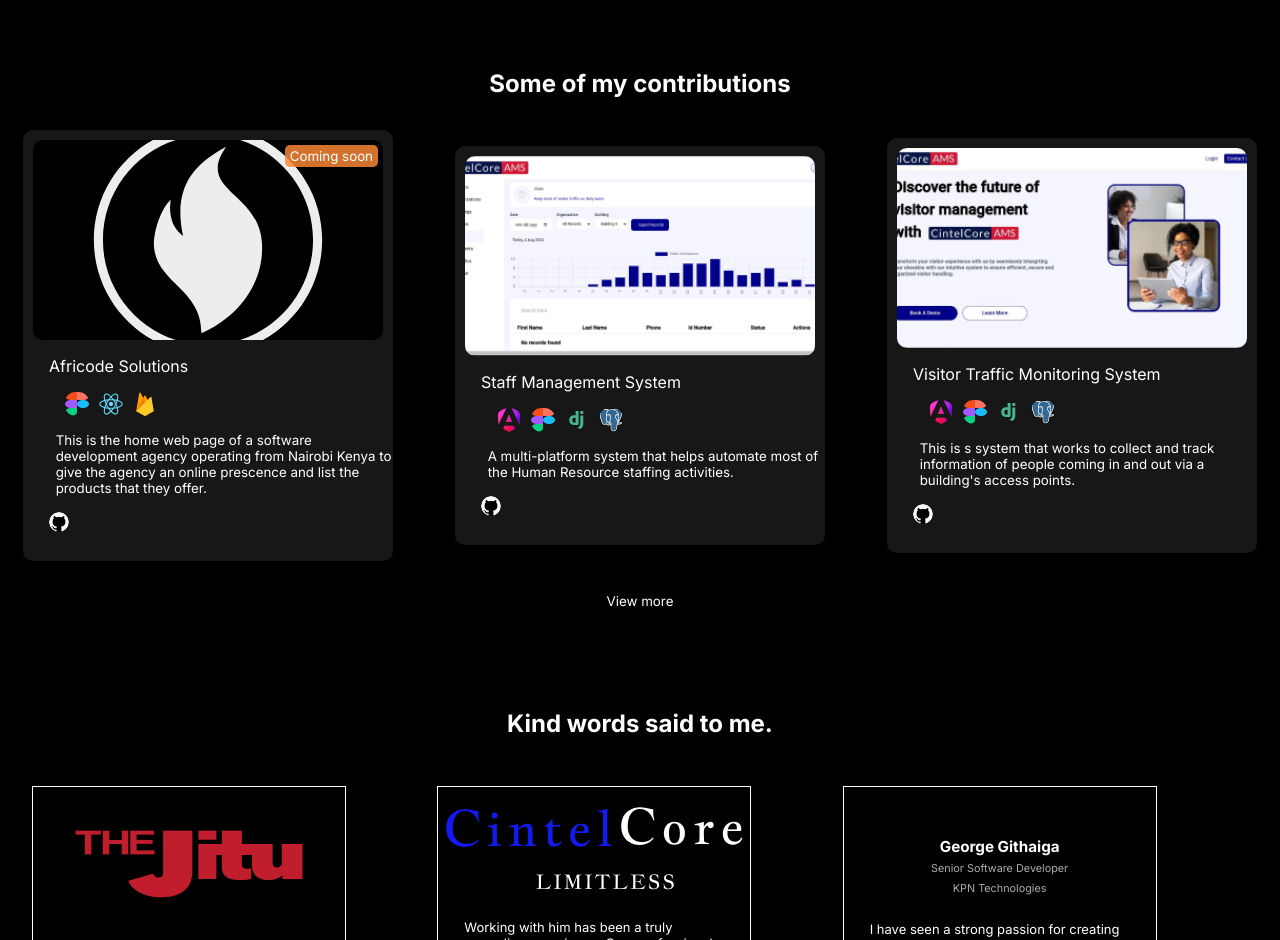
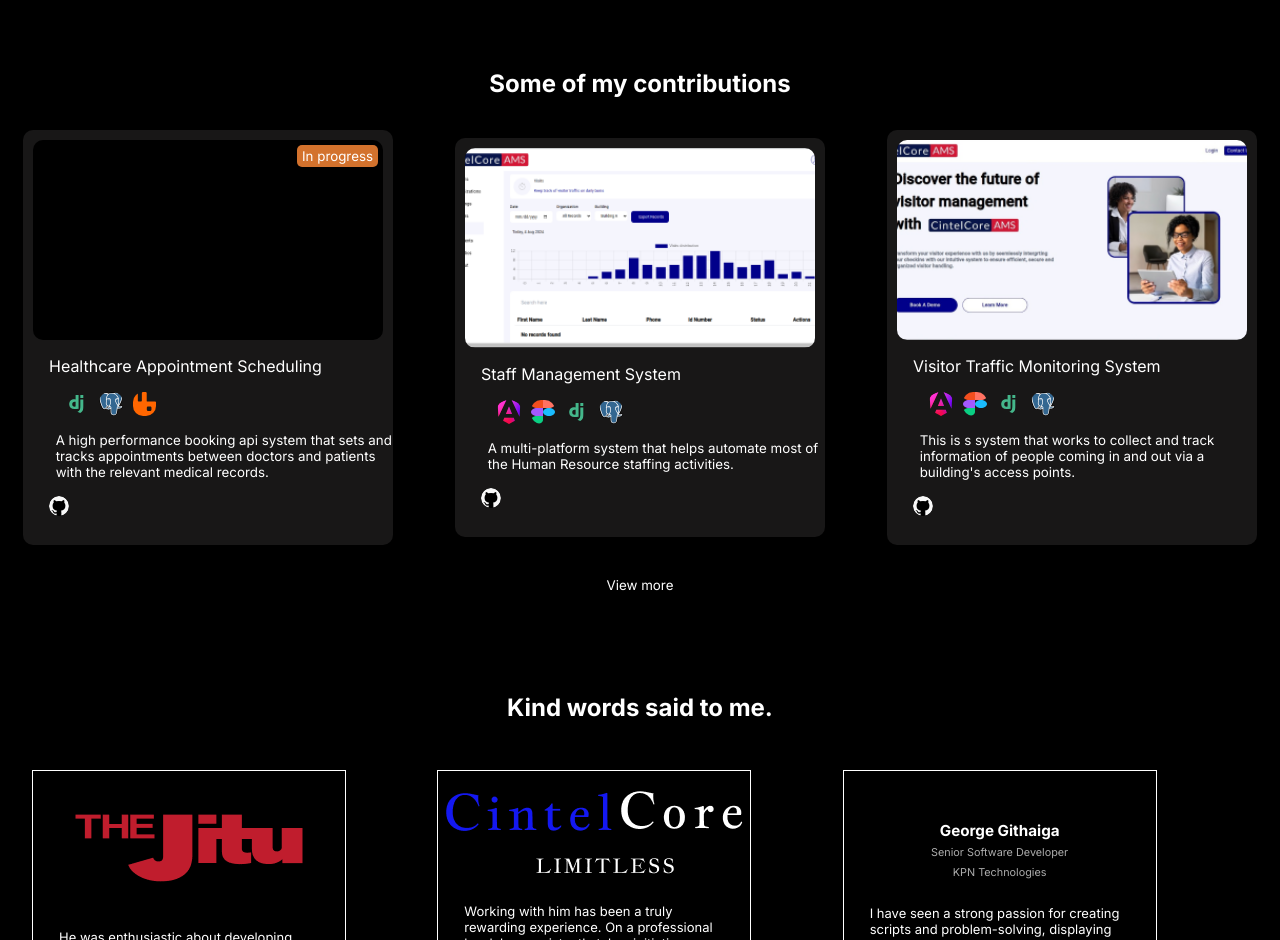
Before and after one commit to GathaiKE/react-portfolio, a React (Vite) app: page / in a window 1280 px wide. Shown: the part 2420-3360 px from the top of the page. Built offline with nearby package versions, Linux system fonts and the light colour scheme.

Commit message:
BUG: Order of project contributions done correctly

```diff
--- a/src/components/cards/project/projectcard.css
+++ b/src/components/cards/project/projectcard.css
@@ -14,6 +14,12 @@
     object-fit: cover;
     border-radius: 10px;
     height: 200px;
+}
+
+.card-img-view{
+    border-radius: 10px;
+    height: 200px;
+    width: 100%;
 }
 
 .project-card-details, .project-card-details>p, .project-card-details>small {
--- a/src/components/cards/project/projectcard.tsx
+++ b/src/components/cards/project/projectcard.tsx
@@ -20,8 +20,13 @@ const ProjectCard:React.FC<ProjectProps>=({image}:ProjectProps)=>{
 
     return (
         <div className='project-card'>
-            {image.current && <div className="current-banner">Coming soon</div>}
-            <img src={image.src} alt={image.title} className='card-img'/>
+            {image.current && <div className="current-banner">In progress</div>}
+            {image.src
+                ?
+                    <img src={image.src} alt={image.title} className='card-img'/>
+                :
+                     <div className='card-img-view'></div>
+            }
             <div className='project-card-details'>
                 <p>{image.title}</p>
                 <div className="tech-container">
--- a/src/data.tsx
+++ b/src/data.tsx
@@ -112,8 +112,8 @@ const projectImages: ProjectImage[] = [
             { framework: "React", icon: reactIcon, language: "Javascript" },
             { framework: "Firebase", icon: firebaseIcon, language: "" }
         ],
-        description: "This is the home web page of a software development agency operating from Nairobi Kenya to give the agency an online prescence and list the products that they offer.",
-        current: true
+        description: "This is the home web page of a software development agency.",
+        // current: true
     },
     {
         id: "7",
@@ -121,7 +121,7 @@ const projectImages: ProjectImage[] = [
         gradientColor: "",
         liveAddress: "",
         src: "",
-        title: "Healthcare Appointment Scheduling System",
+        title: "Healthcare Appointment Scheduling",
         technology: [
             { framework: "Django", icon: djangoIcon, language: "python" },
             { framework: "Postgres", icon: postgresIcon, language: "sql" },
```
